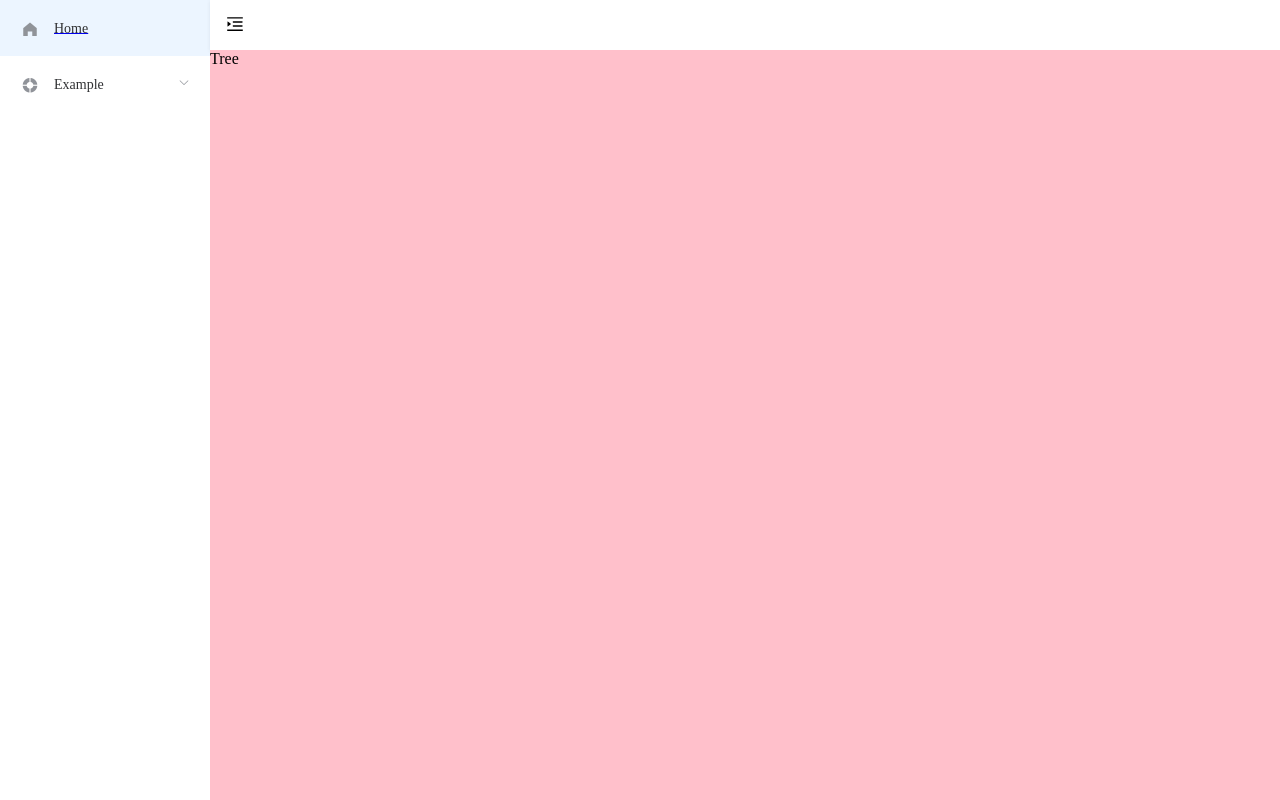
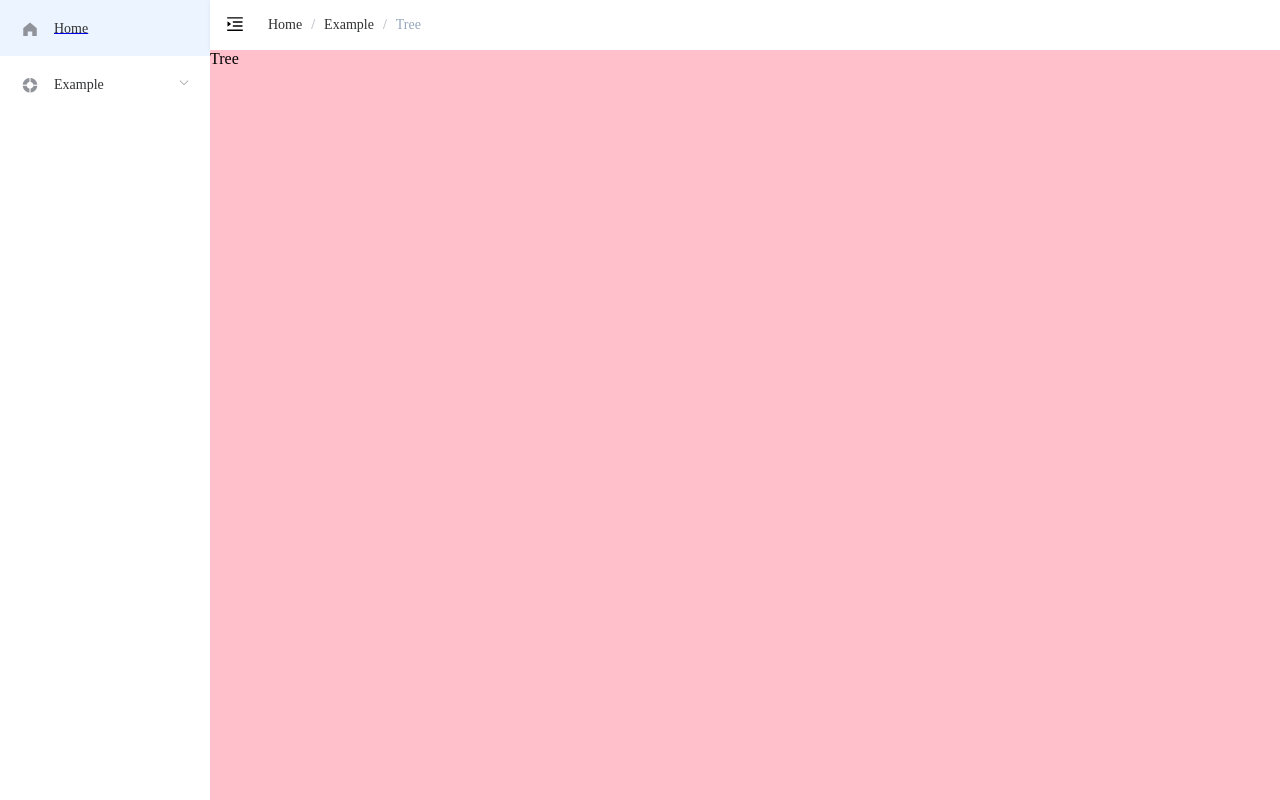
Before and after one commit to LuHong-HL/vue2-element-admin, a Vue app: page /#/example/tree in a window 1280 px wide. Both pictures are taken after a click on the element "Example". Built offline with nearby package versions, Linux system fonts and the light colour scheme.

Commit message:
add: 添加navbar，过渡处理，路由对接

```diff
--- /dev/null
+++ b/src/components/Breadcrumb/index.vue
@@ -0,0 +1,94 @@
+<template>
+  <el-breadcrumb class="app-breadcrumb">
+    <transition-group name="breadcrumb">
+      <el-breadcrumb-item v-for="(item, index) in levelList" :key="item.path">
+        <span
+          v-if="
+            item.redirect === 'noRedirect' || index === levelList.length - 1
+          "
+          class="no-redirect"
+        >
+          {{ item.meta.title }}
+        </span>
+        <a v-else @click.prevent="handleLink(item)">{{ item.meta.title }}</a>
+      </el-breadcrumb-item>
+    </transition-group>
+  </el-breadcrumb>
+</template>
+
+<script>
+import { compile } from 'path-to-regexp'
+
+export default {
+  data() {
+    return {
+      levelList: null
+    }
+  },
+  watch: {
+    $route() {
+      this.getBreadcrumb()
+    }
+  },
+  created() {
+    this.getBreadcrumb()
+  },
+  methods: {
+    getBreadcrumb() {
+      // 只展示有meta.title的路由
+      let matched = this.$route.matched.filter(
+        item => item.meta && item.meta.title
+      )
+      const first = matched[0]
+      if (!this.isHome(first)) {
+        matched = [
+          {
+            path: '/home',
+            meta: {
+              title: 'Home'
+            }
+          }
+        ].concat(matched)
+      }
+      this.levelList = matched.filter(
+        item => item.meta && item.meta.title && item.meta.breadcrumb !== false
+      )
+    },
+    isHome(route) {
+      // 判断是否是首页, route.name判断
+      const name = route && route.name
+      if (!name) {
+        return false
+      }
+      return name.trim().toLocaleLowerCase() === 'Home'.toLocaleLowerCase()
+    },
+    handleLink(item) {
+      const { redirect, path } = item
+      if (redirect) {
+        this.$router.push(redirect)
+        return
+      }
+      this.$router.push(this.pathCompile(path))
+    },
+    pathCompile(path) {
+      const { params } = this.$route
+      let toPath = compile(path)
+      return toPath(params)
+    }
+  }
+}
+</script>
+
+<style lang="scss" scoped>
+.app-breadcrumb.el-breadcrumb {
+  display: inline-block;
+  font-size: 14px;
+  line-height: 50px;
+  margin-left: 8px;
+
+  .no-redirect {
+    color: #97a8be;
+    cursor: text;
+  }
+}
+</style>
--- a/src/layout/components/Navbar.vue
+++ b/src/layout/components/Navbar.vue
@@ -5,16 +5,19 @@
       class="hamburger-container"
       @toggleClick="toggleSideBar"
     ></hamburger>
+    <breadcrumb class="breadcrumb-container" />
   </div>
 </template>
 
 <script>
 import Hamburger from '@/components/Hamburger'
+import Breadcrumb from '@/components/Breadcrumb'
 
 export default {
   name: 'Navbar',
   components: {
-    Hamburger
+    Hamburger,
+    Breadcrumb
   },
   data() {
     return {
@@ -47,4 +50,7 @@
     background: rgba(0, 0, 0, 0.025);
   }
 }
+.breadcrumb-container {
+  float: left;
+}
 </style>
--- a/src/router/index.js
+++ b/src/router/index.js
@@ -4,6 +4,12 @@
 Vue.use(VueRouter)
 
 import Layout from '@/layout/index.vue'
+
+// vue router ≥ v3.1 后 ，回调形式改成promise api了，返回的是promise，如果没有捕获到错误，控制台始终会出现如上图的警告。
+const routerPush = VueRouter.prototype.push
+VueRouter.prototype.push = function push(location) {
+  return routerPush.call(this, location).catch(error => error)
+}
 
 /**
  * Note: sub-menu only appear when route children.length >= 1
--- /dev/null
+++ b/src/styles/element-ui.scss
@@ -0,0 +1,6 @@
+// cover some element-ui styles
+
+.el-breadcrumb__inner,
+.el-breadcrumb__inner a {
+  font-weight: 400 !important;
+}
--- a/src/styles/index.scss
+++ b/src/styles/index.scss
@@ -1,5 +1,7 @@
 @import './variables.scss';
 @import './sidebar.scss';
+@import './element-ui.scss';
+@import './transition.scss';
 
 html {
   height: 100%;
--- /dev/null
+++ b/src/styles/transition.scss
@@ -0,0 +1,19 @@
+/* breadcrumb transition */
+.breadcrumb-enter-active,
+.breadcrumb-leave-active {
+  transition: all .5s;
+}
+
+.breadcrumb-enter,
+.breadcrumb-leave-to {
+  opacity: 0;
+  transform: translateX(20px);
+}
+
+.breadcrumb-move {
+  transition: all .5s;
+}
+
+.breadcrumb-leave-active {
+  position: absolute;
+}
```
